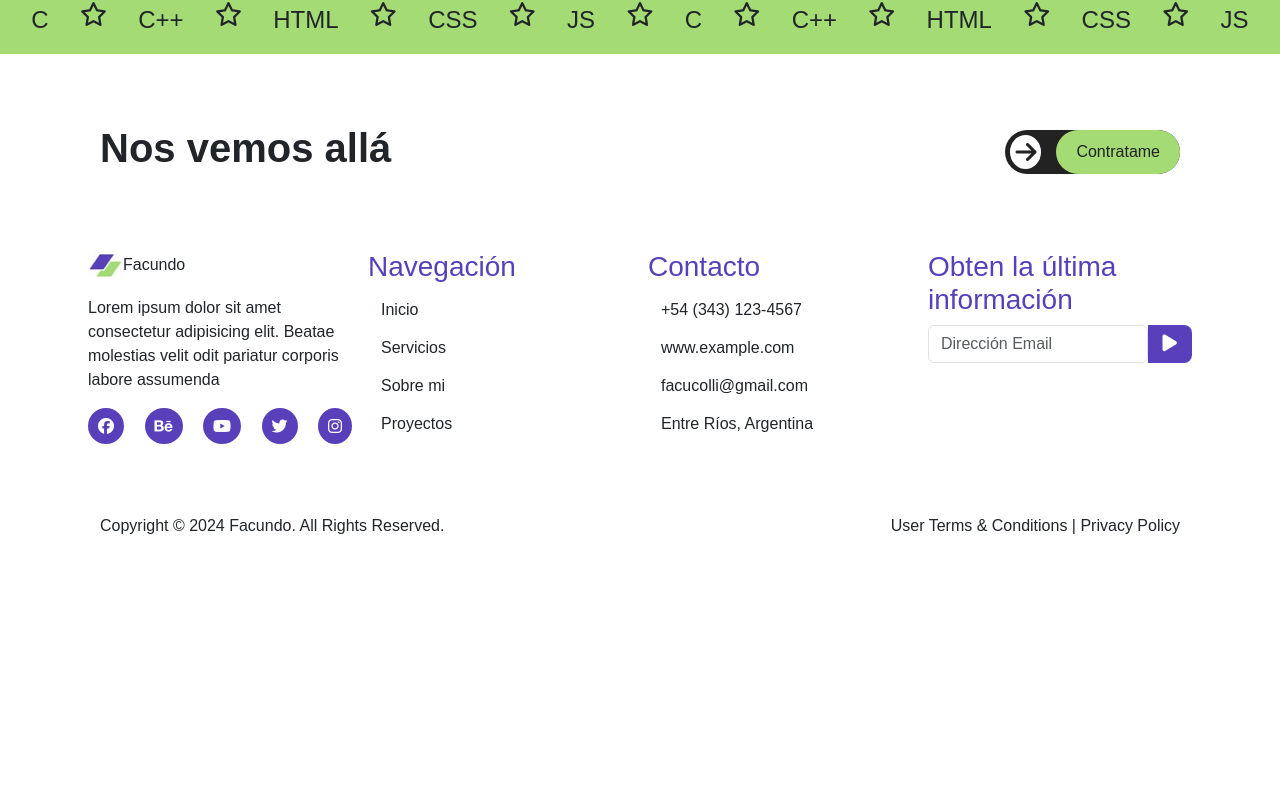
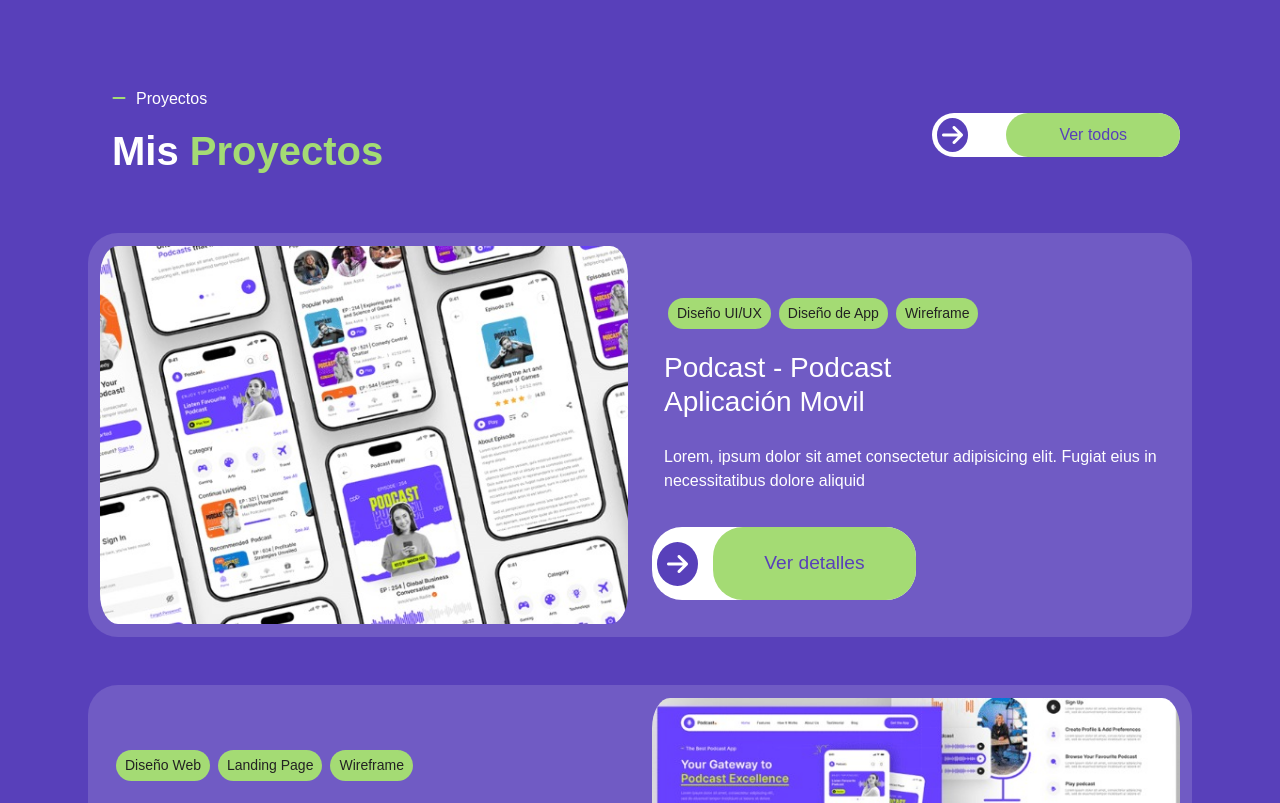
Before and after one commit to FacundoColli/Portfolio, a React (Vite) app: page / in a window 1280 px wide. Shown: the part 2037-2840 px from the top of the page. Before the commit the page ends 2591 px from the top, so only its background shows below. Built offline with nearby package versions, Linux system fonts and the light colour scheme.

Commit message:
Seccion Proyectos-Falta Arrglar

```diff
--- a/src/Component/Main/Proyectos/Proyectos.css
+++ b/src/Component/Main/Proyectos/Proyectos.css
@@ -0,0 +1,84 @@
+.proyectos{
+    display: flex;
+    flex-direction: column;
+    gap: 50px;
+    padding: 100px;
+    background-color: #5840ba;
+    color: white;
+}
+
+.proyectos i{
+    color: #a4db74;
+    margin-right: 10px;
+}
+
+.proyectos .fa-arrow-right{
+    background-color: #5840ba;
+    color: white;
+}
+
+.proyectos .btnFlecha{
+    width: 30%;
+    background-color: white;
+}
+
+.proyectos .more{
+    width: 70%;
+    color: #5840ba;
+}
+
+.proyectos .btn:hover{
+    color: white;
+}
+
+.proyectos span{
+    color: #a4db74;
+}
+
+.proyectos article .btn{
+    color: rgb(34, 34, 34);
+    background-color: #a4db74;
+    border-radius: 20px;
+}
+
+.proyectos article h3{
+    color: white;
+}
+
+.proyectos img{
+    border-radius: 30px;
+}
+
+.proyectos article{
+    background-color: #705BC4;
+    padding: 13px 0;
+    border-radius: 30px;
+}
+
+.proyectos article i{
+    background-color: #5840ba;
+    color: white;
+    border-radius: 50%;
+    padding: 10px;
+    margin: 5px;
+    align-self: center;
+    font-size: 1.5rem;
+}
+.proyectos article .btnFlecha{
+    width: 50%;
+    display: flex;
+    justify-content: space-between;
+    background-color: white;
+    border-radius: 30px;
+    padding: 0;
+}
+
+.proyectos article .more{
+    color: #5840ba;
+    background-color: #a4db74;
+    border-radius: 30px;
+    font-size: 1.2rem;
+    transition: color 0.2s;;
+    width: 100%;
+
+}
--- a/src/Component/Main/Proyectos/Proyectos.jsx
+++ b/src/Component/Main/Proyectos/Proyectos.jsx
@@ -4,6 +4,52 @@ function Proyectos(){
 
     return(
         <>
+        <div className='proyectos'>
+            <div className='d-flex justify-content-between align-items-center'>
+                <div className="container">
+                    <p><i className="fa-solid fa-minus"></i>Proyectos</p>
+                    <h1>Mis <span>Proyectos</span></h1>
+                </div>
+                <div className="btnFlecha d-flex justify-content-between">
+                    <i class="fa-solid fa-arrow-right"></i>
+                    <a href="#" className='btn btn-primary more'>Ver todos</a>
+                </div>
+            </div>
+            <div className='d-flex flex-column row-gap-5 flex-wrap'>
+                <article className='row'>
+                    <img src="/proyecto1.jpeg" alt="" className='img-fluid col-6'/>
+                    <div className='col row p-4 pt-5'>
+                        <div className='d-grid gap-2 d-md-block'>
+                            <a href="" className='btn btn-sm col m-1'>Diseño UI/UX</a>
+                            <a href="" className='btn btn-sm col m-1'>Diseño de App</a>
+                            <a href="" className='btn btn-sm col m-1'>Wireframe</a>
+                        </div>
+                        <h3>Podcast - Podcast <br/> Aplicación Movil</h3>
+                        <p>Lorem, ipsum dolor sit amet consectetur adipisicing elit. Fugiat eius in necessitatibus dolore aliquid</p>
+                        <div className="btnFlecha">
+                            <i class="fa-solid fa-arrow-right"></i>
+                            <a href="#" className='btn more'>Ver detalles</a>
+                        </div>
+                    </div>
+                </article>
+                <article className='row'>
+                    <div className='col row p-4 pt-5'>
+                        <div className='d-grid gap-2 d-md-block'>
+                            <a href="" className='btn btn-sm col m-1'>Diseño Web</a>
+                            <a href="" className='btn btn-sm col m-1'>Landing Page</a>
+                            <a href="" className='btn btn-sm col m-1'>Wireframe</a>
+                        </div>
+                        <h3>Podcast - Podcast Mobile<br/> Aplicación Landing Page</h3>
+                        <p>Lorem, ipsum dolor sit amet consectetur adipisicing elit. Fugiat eius in necessitatibus dolore aliquid</p>
+                        <div className="btnFlecha">
+                            <i class="fa-solid fa-arrow-right"></i>
+                            <a href="#" className='btn more'>Ver detalles</a>
+                        </div>
+                    </div>
+                    <img src="/proyecto2.jpeg" alt="" className='img-fluid col-6'/>
+                </article>
+            </div>
+        </div>
         </>
     )
 }
--- a/src/Component/Main/Servicios/Servicios.css
+++ b/src/Component/Main/Servicios/Servicios.css
@@ -5,6 +5,10 @@
     padding: 100px;
     background-color: #5840ba;
     color: white;
+}
+
+.services span{
+    color: #a4db74;
 }
 
 .services i{
--- a/src/Component/Main/Servicios/Servicios.jsx
+++ b/src/Component/Main/Servicios/Servicios.jsx
@@ -7,7 +7,7 @@ function Servicios(){
             <div className='d-flex justify-content-between align-items-center'>
                 <div className="container">
                     <p><i className="fa-solid fa-minus"></i>Servicios</p>
-                    <h1>Mis Servicios</h1>
+                    <h1>Mis <span>Servicios</span></h1>
                 </div>
                 <div className="btnFlecha d-flex justify-content-between">
                     <i class="fa-solid fa-arrow-right"></i>
```
